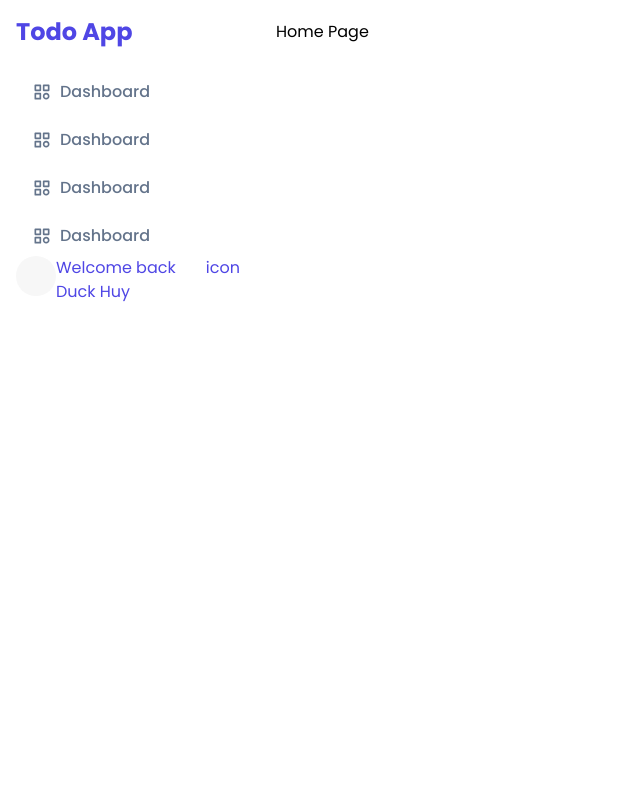
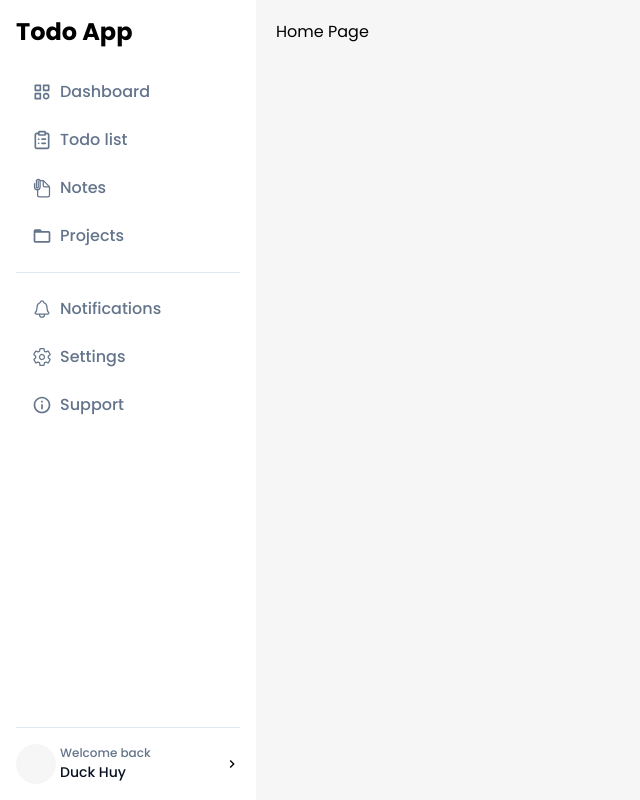
Before and after one commit to dhuy00/Knowly, a React (Vite) app in the folder knowly_frontend/: page / in a window 1280 px wide. Shown: the whole page, without its empty margins (0-640 px from the left). Built offline with nearby package versions, Linux system fonts and the light colour scheme.

Commit message:
update ui for sidebar: 90%

```diff
--- /dev/null
+++ b/knowly_frontend/src/components/common/Divider.tsx
@@ -0,0 +1,10 @@
+import React from 'react'
+
+const Divider = () => {
+  return (
+    <div className='w-full h-0.5 bg-border-primary'>
+    </div>
+  )
+}
+
+export default Divider
--- a/knowly_frontend/src/constant/sidebar.tsx
+++ b/knowly_frontend/src/constant/sidebar.tsx
@@ -1,5 +1,11 @@
 import type { ReactNode } from "react";
 import { BiCategory } from "react-icons/bi";
+import { LuClipboardList } from "react-icons/lu";
+import { IoDocumentAttachOutline, IoNotificationsOutline } from "react-icons/io5";
+import { MdOutlineFolderOpen, MdInfoOutline } from "react-icons/md";
+import { IoSettingsOutline } from "react-icons/io5";
+
+
 
 export interface NavItem {
   id: string | number;
@@ -8,7 +14,7 @@ export interface NavItem {
   icon: ReactNode;
 }
 
-const navigations: NavItem[] = [
+export const navigations: NavItem[] = [
   {
     id: 1,
     name: "Dashboard",
@@ -17,22 +23,41 @@ const navigations: NavItem[] = [
   },
   {
     id: 2,
-    name: "Dashboard",
-    path: '/dashboard',
-    icon: <BiCategory />
+    name: "Todo list",
+    path: '/todo-list',
+    icon: <LuClipboardList />
   },
   {
     id: 3,
-    name: "Dashboard",
-    path: '/dashboard',
-    icon: <BiCategory />
+    name: "Notes",
+    path: '/notes',
+    icon: <IoDocumentAttachOutline />
   },
   {
     id: 4,
-    name: "Dashboard",
+    name: "Projects",
     path: '/dashboard',
-    icon: <BiCategory />
+    icon: <MdOutlineFolderOpen />
   },
 ]
 
-export default navigations
+export const subNavigations: NavItem[] = [
+  {
+    id: 5,
+    name: "Notifications",
+    path: '/notifications',
+    icon: <IoNotificationsOutline />
+  },
+  {
+    id: 6,
+    name: "Settings",
+    path: '/settings',
+    icon: <IoSettingsOutline />
+  },
+  {
+    id: 7,
+    name: "Support",
+    path: '/support',
+    icon: <MdInfoOutline />
+  },
+]
--- a/knowly_frontend/src/index.css
+++ b/knowly_frontend/src/index.css
@@ -7,7 +7,10 @@
   --color-sidebar-item-background: rgba(238, 242, 255, 1);
   --color-sidebar-background: rgba(255, 255, 255, 0);
   --color-background-primary: rgba(247, 247, 247, 1);
-  --color-text-primary: rgba(100, 116, 139, 1);
+  --color-text-secondary: rgba(100, 116, 139, 1);
+  --color-text-primary: rgba(8, 16, 33);
+  --color-border-primary: rgba(226, 232, 240, 1);
+  --color-background-primary: rgba(246, 246, 246, 1);
   /* Font */
   --font-poppins: "Poppins", sans-serif;
 }
--- a/knowly_frontend/src/layouts/MainLayout.tsx
+++ b/knowly_frontend/src/layouts/MainLayout.tsx
@@ -6,7 +6,7 @@ export default function MainLayout() {
   const [filter, setFilter] = useState("all");
 
   return (
-    <div className="flex font-poppins">
+    <div className="flex font-poppins bg-background-primary">
       <nav style={{ display: "flex", gap: 20 }}>
         <Sidebar onSelect={(id) => setFilter(id)}/>
       </nav>
--- a/knowly_frontend/src/layouts/Sidebar.tsx
+++ b/knowly_frontend/src/layouts/Sidebar.tsx
@@ -1,7 +1,9 @@
 import React, { useState } from "react";
 import type { ReactNode } from "react";
 import { AiOutlineUnorderedList, AiOutlineCheckCircle, AiOutlineClockCircle, AiOutlineSetting } from "react-icons/ai";
-import navigations from "../constant/sidebar";
+import { navigations } from "../constant/sidebar";
+import { subNavigations } from "../constant/sidebar";
+import { MdNavigateNext } from "react-icons/md";
 
 
 export interface NavItem {
@@ -22,14 +24,14 @@ const Sidebar: React.FC<SidebarProps> = ({ onSelect }) => {
   };
 
   return (
-    <div className="w-64 h-screen text-text-primary-hover flex flex-col justify p-4">
+    <div className="w-64 h-screen flex flex-col justify-between p-4 bg-white">
+      <div className="">
         <h1 className="text-2xl font-bold mb-6">Todo App</h1>
-      <nav className="flex flex-col gap-2">
+        <nav className="flex flex-col gap-2 border-b border-border-primary pb-4">
           {navigations.map((item) => (
             <button
               key={item.id}
-            className={`text-text-primary font-medium flex items-center gap-2 py-2 px-4 rounded-md hover:bg-sidebar-item-background transition-colors ${
-              active === item.id ? "bg-sidebar-item-background text-text-primary-hover" : ""
+              className={`font-medium flex items-center gap-2 py-2 px-4 rounded-md hover:bg-sidebar-item-background transition-colors ${active === item.id ? "bg-sidebar-item-background text-text-primary-hover" : "text-text-secondary "
                 }`}
               onClick={() => handleClick(item.id)}
             >
@@ -38,15 +40,31 @@ const Sidebar: React.FC<SidebarProps> = ({ onSelect }) => {
             </button>
           ))}
         </nav>
-      <div className="flex justify-between">
-        <div className="flex">
+        <nav className="flex flex-col gap-2 pt-4">
+          {subNavigations.map((item) => (
+            <button
+              key={item.id}
+              className={`font-medium flex items-center gap-2 py-2 px-4 rounded-md hover:bg-sidebar-item-background transition-colors ${active === item.id ? "bg-sidebar-item-background text-text-primary-hover" : "text-text-secondary "
+                }`}
+              onClick={() => handleClick(item.id)}
+            >
+              <span className="text-xl">{item.icon}</span>
+              <span>{item.name}</span>
+            </button>
+          ))}
+        </nav>
+      </div>
+      <div className="flex justify-between border-t border-border-primary pt-4 items-center">
+        <div className="flex gap-1">
           <span className="w-10 h-10 rounded-full bg-background-primary"></span>
-          <div className="flex flex-col">
-            <span>Welcome back</span>
-            <span>Duck Huy</span>
+          <div className="flex flex-col font-medium">
+            <span className="text-[12px] text-text-secondary">Welcome back</span>
+            <span className="text-sm text-text-primary">Duck Huy</span>
           </div>
         </div>
-        <span>icon</span>
+        <span className="text-md">
+          <MdNavigateNext />
+        </span>
       </div>
     </div>
   );
```
Lines whose indentation alone changed are shown as unchanged.
